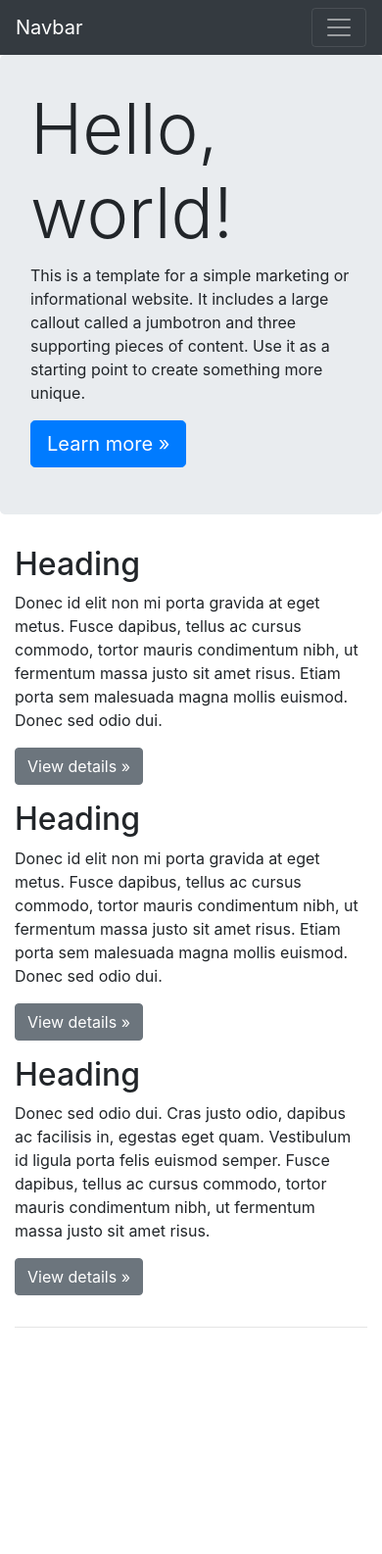
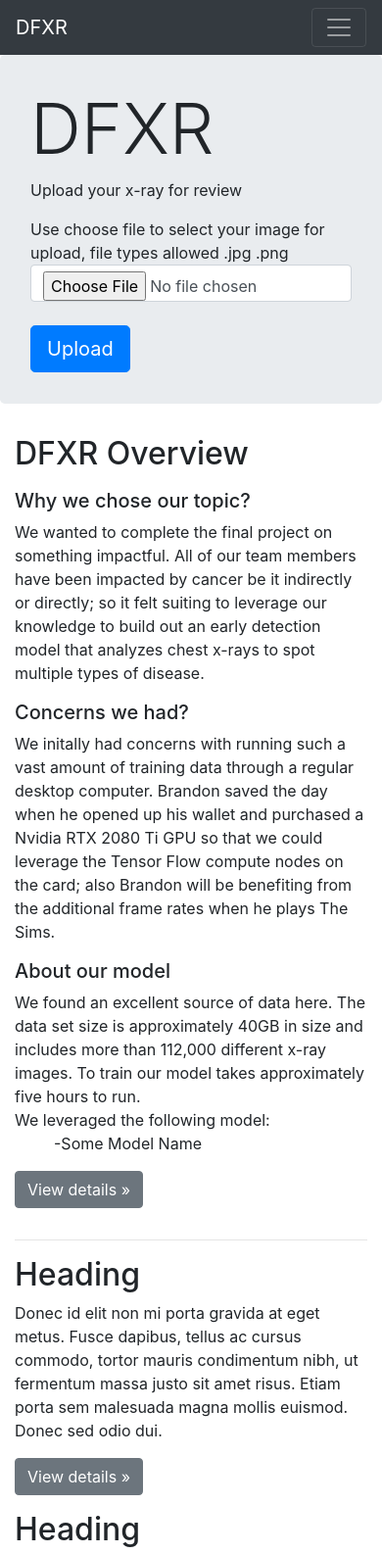
Before and after one commit to FunFighter/NIHChestXray, a plain HTML site: page Site1/index.html in a window 390 px wide. Shown: the top 1586 px of the page at 98% size. Before the commit the page ends 1371 px from the top, so only its background shows below. Drawn offline with nearby package versions, Linux system fonts and the light colour scheme.

Commit message:
Add files via upload

```diff
--- a/Site1/index.html
+++ b/Site1/index.html
@@ -20,7 +20,7 @@
 
 <!-- Navbar-->
 <nav class="navbar navbar-expand-md navbar-dark fixed-top bg-dark">
-  <a class="navbar-brand" href="#">Navbar</a>
+  <a class="navbar-brand" href="#">DFXR</a>
     <button class="navbar-toggler" type="button" data-toggle="collapse" data-target="#navbarSupportedContent" aria-controls="navbarSupportedContent" aria-expanded="false" aria-label="Toggle navigation">
       <span class="navbar-toggler-icon"></span>
     </button>
@@ -47,11 +47,11 @@
         <li class="nav-item">
           <a class="nav-link disabled" href="#" tabindex="-1" aria-disabled="true">Disabled</a>
         </li>
-      </ul>
+      </ul><!--
       <form class="form-inline my-2 my-lg-0">
         <input class="form-control mr-sm-2" type="search" placeholder="Search" aria-label="Search">
         <button class="btn btn-outline-success my-2 my-sm-0" type="submit">Search</button>
-      </form>
+      </form> -->
     </div>
   </nav>
 <!--Jumbotron-->
@@ -59,10 +59,52 @@
 
   <div class="jumbotron">
     <div class="container">
-      <h1 class="display-3">Hello, world!</h1>
-      <p>This is a template for a simple marketing or informational website. It includes a large callout called a jumbotron and three supporting pieces of content. Use it as a starting point to create something more unique.</p>
-      <p><a class="btn btn-primary btn-lg" href="#" role="button">Learn more &raquo;</a></p>
+      <h1 class="display-3">DFXR</h1>
+      <p>Upload your x-ray for review</p>
+      <p></p>
+      <form method='post' action='' enctype="multipart/form-data">
+        Use choose file to select your image for upload, file types allowed .jpg .png <input type='file' name='file' id='file' class='form-control' ><br>
+        <input type='button' class='btn btn-primary btn-lg' value='Upload' id='upload'>
+      </form>
+
+
     </div>
+  </div>
+
+  <div class="container">
+    <!-- Example row of columns -->
+    <div class="row">
+      <div class="col-md">
+        <h2>DFXR Overview</h2>
+        <p><h5>Why we chose our topic?</h5>We wanted to complete the final project on something impactful.
+          All of our team members have been impacted by cancer be it indirectly or directly; so it felt suiting to leverage our knowledge
+          to build out an early detection model that analyzes chest x-rays to spot multiple types of disease.
+        </p>
+        <p>
+          <h5>Concerns we had?</h5> We initally had concerns with running such a vast amount of training data through a regular
+          desktop computer. Brandon saved the day when he opened up his wallet and purchased a Nvidia RTX 2080 Ti GPU
+          so that we could leverage the Tensor Flow compute nodes on the card; also Brandon will be benefiting from the
+          additional frame rates when he plays The Sims.
+        </p>
+        <p>
+          <h5>About our model</h5>
+          We found an excellent source of data here. The data set size is approximately 40GB in size and includes more than
+          112,000 different x-ray images. To train our model takes approximately five hours to run. <br>
+          We leveraged the following model:
+          <ul>
+            -Some Model Name
+          </ul>
+
+
+        </p>
+
+
+        <p><a class="btn btn-secondary" href="about.html" role="button">View details &raquo;</a></p>
+      </div>
+    </div>
+
+    <hr>
+
   </div>
 
 
@@ -88,7 +130,7 @@
 
     <hr>
 
-  </div> <!-- /container -->
+  </div>
 
 </body>
 </html>
```
Also changed, not shown: Site1/img/overview.JPG (added).
